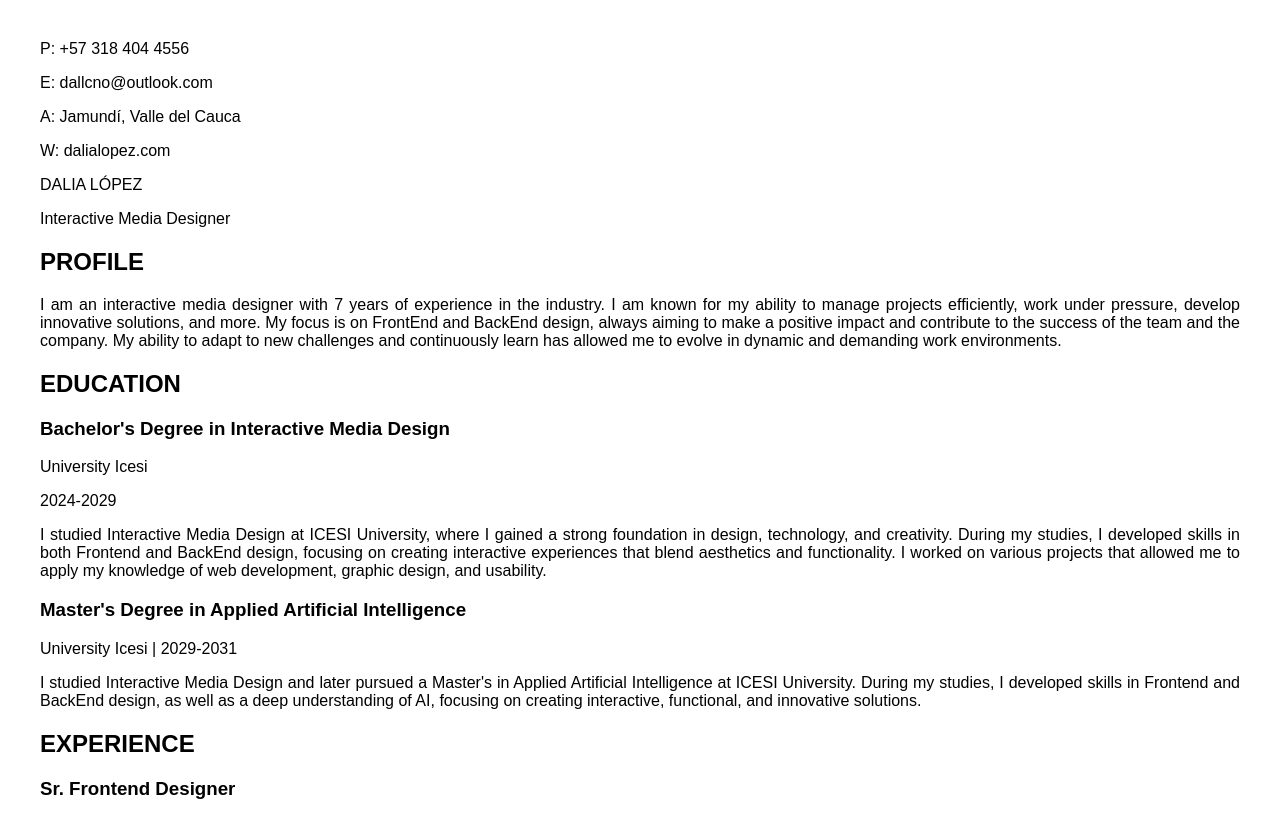
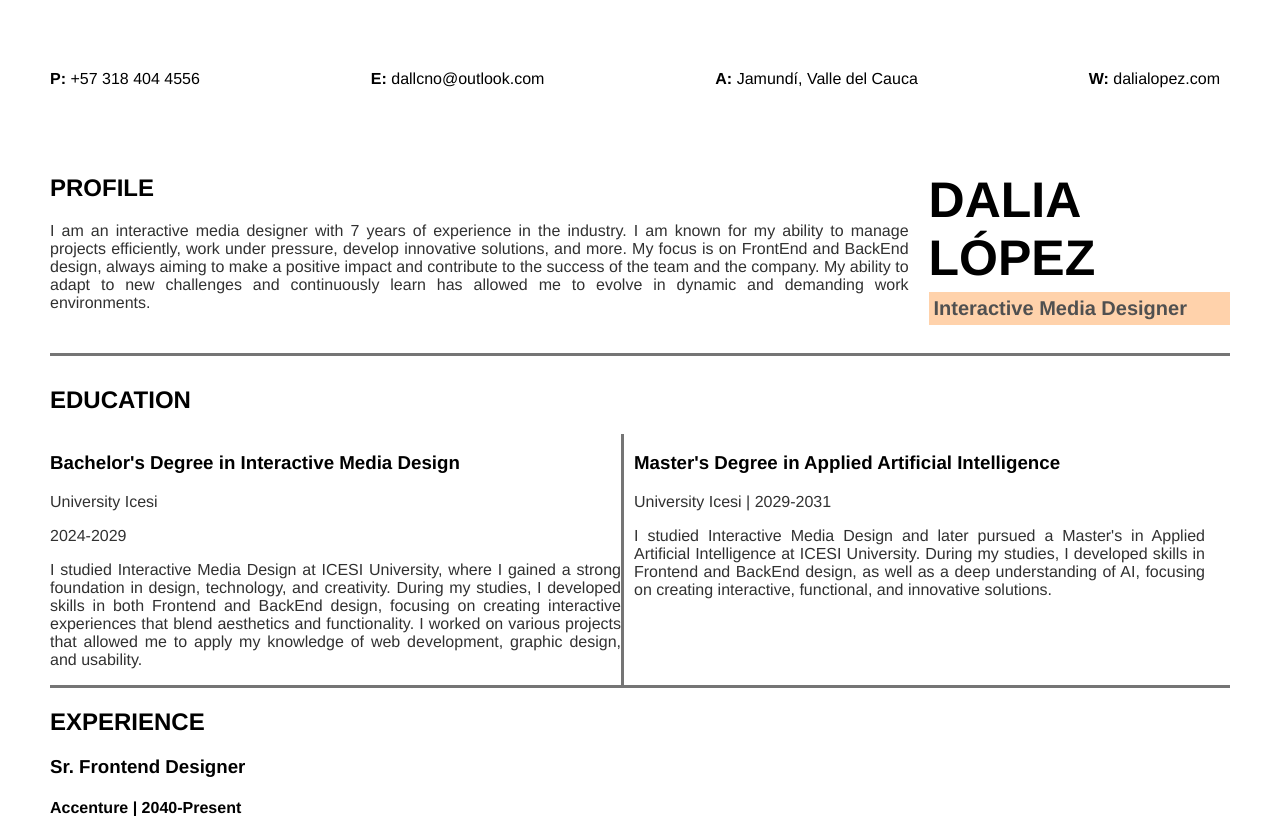
Before and after one commit to DaliaLopez/Laboratorio-2, a plain HTML site: page index.html in a window 1280 px wide. Shown: the top 816 px of the page. Drawn offline with Linux system fonts and the light colour scheme.

Commit message:
ultima actualización

```diff
--- a/estilos.css
+++ b/estilos.css
@@ -1,5 +1,94 @@
 body {
-    font-family: Arial, sans-serif;
-    margin: 40px;
+    font-family: Helvetica, sans-serif;
+    margin: 50px;
     text-align: justify;
+    display: flexbox;
 }
+
+p {
+    color: #313131;
+}
+
+.header ul li::first-letter {
+    font-weight: bold;
+}
+
+.header ul {
+    display: flex;
+    gap: 50px;
+    list-style: none;
+    justify-content: space-between;
+    padding: 20px 10px 25px 0px;
+
+}
+
+#profile{
+    border-bottom: 3px solid #757575;
+}
+
+.profile {
+    padding-left: 0px;
+    padding-right: 50px;
+    width: 100%;
+
+}
+
+.profile-container {
+    display: flex;
+}
+
+.profile-element {
+    padding: 25px 10px 25px 0px;
+    width: 80%;
+}
+
+.profile-element2 {
+    padding-left: 10px;
+
+}
+
+h1 {
+    font-family: Helvetica, sans-serif;
+    font-size: 50px;
+    margin-bottom: 5px;
+}
+
+.title {
+    font-size: 20px;
+    background-color: #FFD2AB;
+    font-weight: bold;
+    color: rgb(80, 80, 80);
+    padding: 5px;
+    margin-top: 5px;
+}
+
+#education{
+    border-bottom: 3px solid #757575;
+}
+
+.education {
+    width: 100%;
+    margin-top: 30px;
+    margin-bottom: 0;
+
+}
+
+.education-container {
+    display: flex;
+}
+
+.education-element {
+    width: 50%;
+    margin-top: 0px;
+}
+
+.education-element2 {
+    width: 50%;
+    padding: 0px 25px 25px 0px;
+}
+
+.borde {
+    padding-left: 10px;
+    border-left: 3px solid #757575;
+
+}
--- a/index.html
+++ b/index.html
@@ -12,26 +12,40 @@
 <body>
     <div class="container">
         <div class="header">
-            <div>
-                <p>P: +57 318 404 4556</p>
-                <p>E: dallcno@outlook.com</p>
-                <p>A: Jamundí, Valle del Cauca</p>
-                <p>W: dalialopez.com</p>
+            <ul>
+                <li>P: +57 318 404 4556</li>
+                <li>E: dallcno@outlook.com</li>
+                <li>A: Jamundí, Valle del Cauca</li>
+                <li>W: dalialopez.com</li>
+            </ul>
         </div>
-            <div>
-                <p class="name">DALIA LÓPEZ</p>
+        <section id="profile">
+            <div class="profile">
+                <div class="profile-container">
+                    <div class="profile-element">
+                        <h2>PROFILE</h2>
+                        <p>I am an interactive media designer with 7 years of experience in the industry. I am known for
+                            my
+                            ability
+                            to manage projects efficiently, work under pressure, develop innovative solutions, and more.
+                            My
+                            focus is
+                            on FrontEnd and BackEnd design, always aiming to make a positive impact and contribute to
+                            the
+                            success of
+                            the team and the company. My ability to adapt to new challenges and continuously learn has
+                            allowed
+                            me to
+                            evolve in dynamic and demanding work environments.</p>
+
+                    </div>
+                    <div class="profile-element2">
+                        <h1>DALIA LÓPEZ</h1>
                         <p class="title">Interactive Media Designer</p>
                     </div>
                 </div>
-
-        <div class="section">
-            <h2>PROFILE</h2>
-            <p>I am an interactive media designer with 7 years of experience in the industry. I am known for my ability
-                to manage projects efficiently, work under pressure, develop innovative solutions, and more. My focus is
-                on FrontEnd and BackEnd design, always aiming to make a positive impact and contribute to the success of
-                the team and the company. My ability to adapt to new challenges and continuously learn has allowed me to
-                evolve in dynamic and demanding work environments.</p>
             </div>
+        </section>
         <section id="education">
             <div class="education">
                 <h2>EDUCATION</h2>
@@ -40,13 +54,15 @@
                         <h3>Bachelor's Degree in Interactive Media Design</h3>
                         <p>University Icesi</p>
                         <p>2024-2029</p>
-                    </div>
+
                         <p>I studied Interactive Media Design at ICESI University, where I gained a strong foundation in
-                        design, technology, and creativity. During my studies, I developed skills in both Frontend and
+                            design, technology, and creativity. During my studies, I developed skills in both Frontend
+                            and
                             BackEnd design, focusing on creating interactive experiences that blend aesthetics and
                             functionality. I worked on various projects that allowed me to apply my knowledge of web
                             development, graphic design, and usability.</p>
-                    <div class="education-element borde">
+                    </div>
+                    <div class="education-element2 borde">
                         <h3>Master's Degree in Applied Artificial Intelligence</h3>
                         <p>University Icesi | 2029-2031</p>
                         <p>I studied Interactive Media Design and later pursued a Master's in Applied Artificial
@@ -91,7 +107,7 @@
                     <h4>IBM | 2032-2037</h4>
                     <p>As a UI Designer at IBM, I was responsible for creating intuitive and visually appealing user
                         interfaces for a wide range of enterprise-level applications. I collaborated with UX designers,
-                        developers, and product managers to ensure a seamless user experience while adhering to IBM’s
+                        developers, and product managers to ensure a seamless user experience while adhering to IBMs
                         design principles and guidelines. My role involved conducting user research, prototyping, and
                         refining UI designs to meet both user needs and business goals, resulting in enhanced usability
                         and user satisfaction across various platforms.</p>
@@ -132,22 +148,28 @@
                 <div class="projects-element">
                     <h3>Custom E-commerce Solution</h3>
                     <h4>2032</h4>
-                    <p>Developed a custom e-commerce solution for a luxury fashion brand, focusing on personalized shopping experiences, which led to a 40% increase in customer retention and a significant boost in average order value.</p>
+                    <p>Developed a custom e-commerce solution for a luxury fashion brand, focusing on personalized
+                        shopping experiences, which led to a 40% increase in customer retention and a significant boost
+                        in average order value.</p>
                 </div>
                 <div class="projects-element borde">
                     <h3>AI-Powered Retail Assistant</h3>
                     <h4>2038</h4>
-                    <p>Designed an AI-powered virtual assistant for an e-commerce platform, enabling personalized shopping recommendations and increasing sales by 30% through tailored customer interactions.</p>
+                    <p>Designed an AI-powered virtual assistant for an e-commerce platform, enabling personalized
+                        shopping recommendations and increasing sales by 30% through tailored customer interactions.</p>
                 </div>
                 <div class="projects-element">
                     <h3>Corporate Website Revamp for Apple</h3>
                     <h4>2036</h4>
-                    <p>Led the complete overhaul of Apples corporate website, focusing on simplifying navigation and enhancing the mobile user experience, which resulted in a 25% decrease in bounce rates and improved user satisfaction.</p>
+                    <p>Led the complete overhaul of Apples corporate website, focusing on simplifying navigation and
+                        enhancing the mobile user experience, which resulted in a 25% decrease in bounce rates and
+                        improved user satisfaction.</p>
                 </div>
                 <div class="projects-element borde">
                     <h3>Immersive Augmented Reality Experience</h3>
                     <h4>2032</h4>
-                    <p>Developed an augmented reality (AR) experience for a tech company, offering users a hands-on interactive product experience, which increased engagement and brand interaction by 50%.</p>
+                    <p>Developed an augmented reality (AR) experience for a tech company, offering users a hands-on
+                        interactive product experience, which increased engagement and brand interaction by 50%.</p>
                 </div>
             </div>
         </section>
```
Lines whose indentation alone changed are shown as unchanged.
